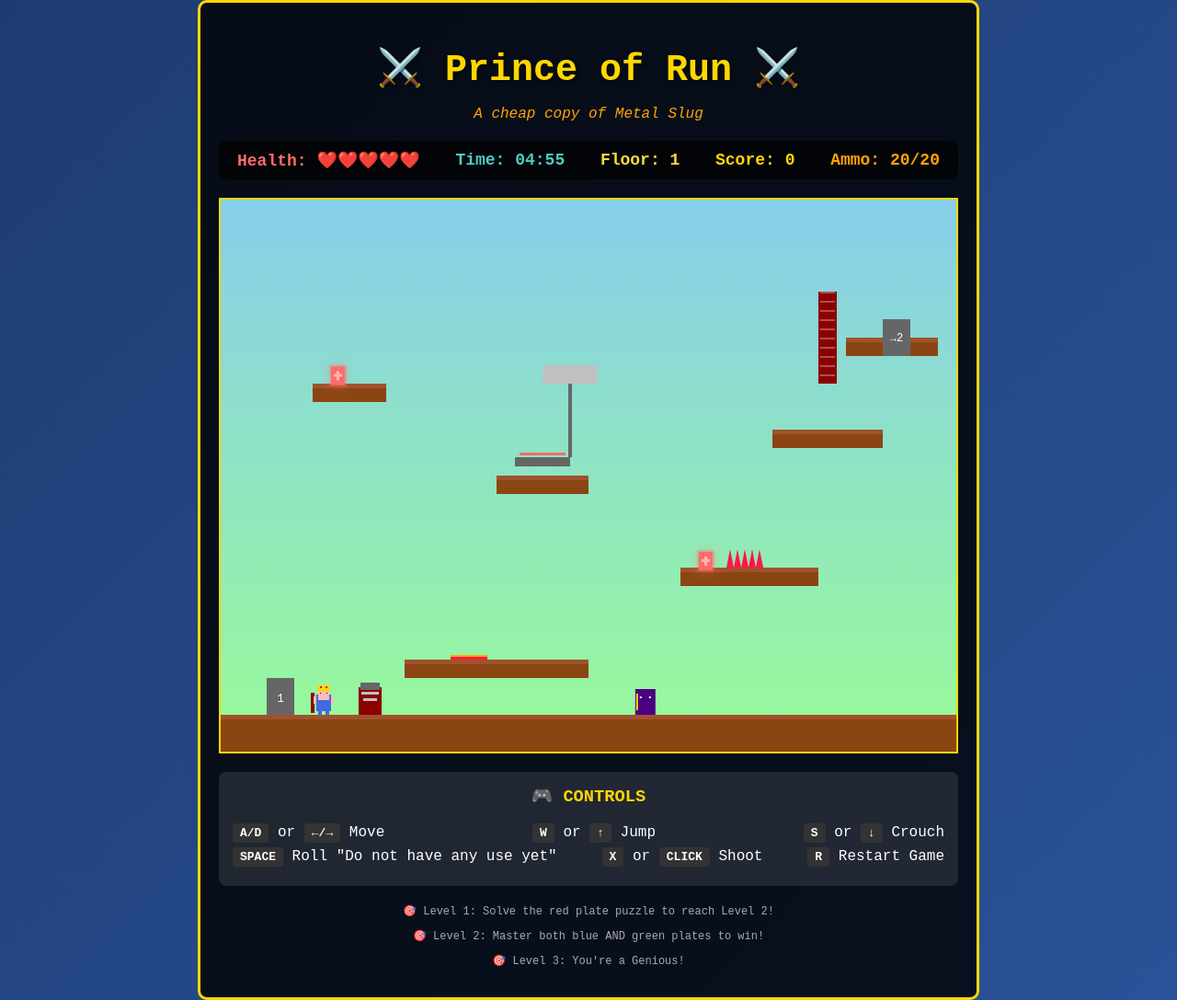
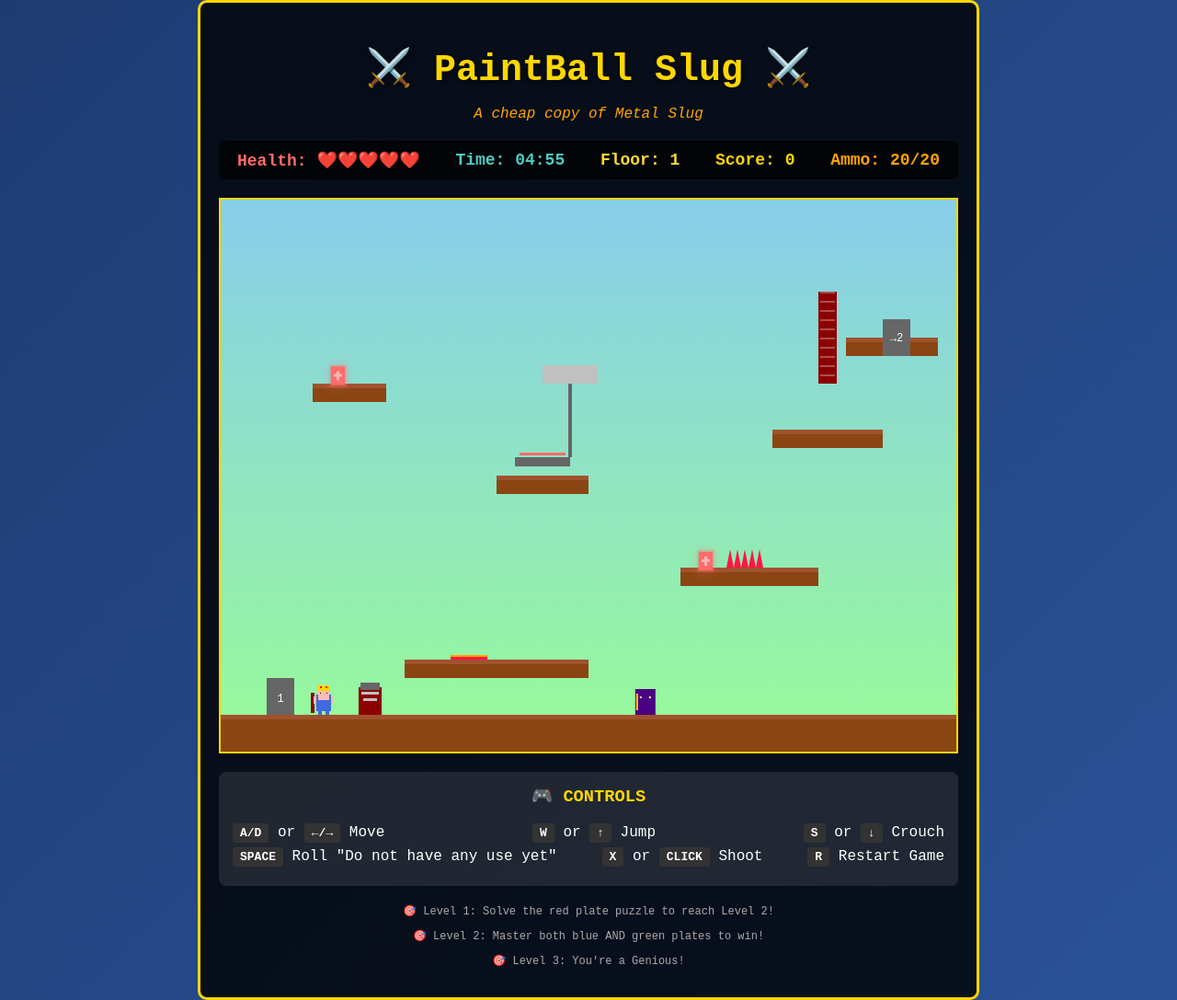
Before and after one commit to DiegoAR98/PaintBall_Slug, a plain HTML site: page index.html in a window 1280 px wide. Shown: the whole page at 92% size. Drawn offline with Linux system fonts and the light colour scheme.

Commit message:
changing name in the html

```diff
--- a/index.html
+++ b/index.html
@@ -162,7 +162,7 @@
 </head>
 <body>
     <div class="game-container">
-        <h1>⚔️ Prince of Run ⚔️</h1>
+        <h1>⚔️ PaintBall Slug ⚔️</h1>
         <p class="subtitle">A cheap copy of Metal Slug</p>
 
         <div class="ui-bar">
```
